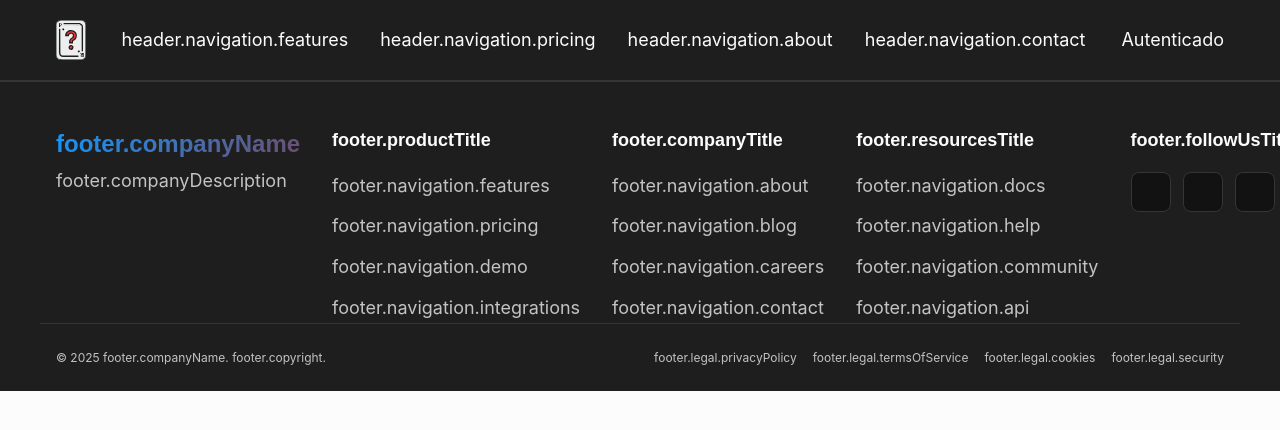
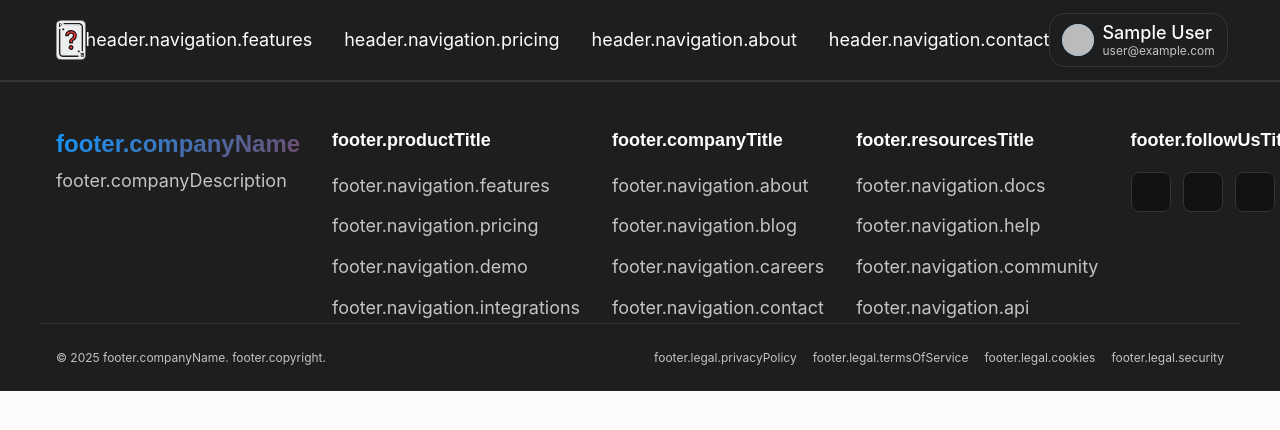
Before and after one commit to ProDrifterDK/poker-planning, a Next.js app: page /en in a window 1280 px wide. Shown: the top 430 px of the page. Built offline with nearby package versions, Linux system fonts and the light colour scheme; no server answers; the database is empty; sample sign-in values are in the browser's storage; some icons are missing; what i18next-resources-to-backend would draw is missing.

Commit message:
feat: add UserMenu component for authenticated user actions in Header

```diff
--- a/src/components/Header.tsx
+++ b/src/components/Header.tsx
@@ -9,6 +9,7 @@ import { Button } from './Button';
 import Image from 'next/image';
 import Link from 'next/link';
 import { useAuth } from '../context/authContext';
+import UserMenu from './auth/UserMenu';
 
 // Styled components using the design system
 const HeaderContainer = styled.header`
@@ -224,9 +225,7 @@ export default function Header() {
         <ActionsContainer>
           {currentUser ? (
             // Usuario autenticado
-            <div style={{ color: emotionTheme.colors.text.primary, fontSize: emotionTheme.typography.fontSizes.body }}>
-              Autenticado
-            </div>
+            <UserMenu currentUser={currentUser} />
           ) : (
             // Usuario no autenticado - vista de marketing
             <>
--- /dev/null
+++ b/src/components/auth/UserMenu.tsx
@@ -0,0 +1,247 @@
+'use client';
+
+import React, { useState } from 'react';
+import { useTranslation } from 'react-i18next';
+import { useRouter } from 'next/navigation';
+import styled from '@emotion/styled';
+import { emotionTheme } from '../../styles/theme';
+import { User } from 'firebase/auth';
+import { User as UserIcon } from 'iconoir-react';
+import Image from 'next/image';
+
+interface UserMenuProps {
+  currentUser: User;
+}
+
+const UserMenuContainer = styled.div`
+  position: relative;
+  display: flex;
+  align-items: center;
+`;
+
+const UserButton = styled.button`
+  display: flex;
+  align-items: center;
+  gap: ${emotionTheme.spacing(2)};
+  background: none;
+  border: 1px solid ${emotionTheme.colors.border.main};
+  border-radius: ${emotionTheme.borderRadius.large};
+  padding: ${emotionTheme.spacing(2)} ${emotionTheme.spacing(3)};
+  cursor: pointer;
+  transition: all 0.2s ease;
+  color: ${emotionTheme.colors.text.primary};
+
+  &:hover {
+    border-color: ${emotionTheme.colors.primary.main};
+    background-color: ${emotionTheme.colors.background.paper};
+  }
+
+  &:focus {
+    outline: 2px solid ${emotionTheme.colors.primary.main};
+    outline-offset: 2px;
+  }
+
+  @media (max-width: 768px) {
+    padding: ${emotionTheme.spacing(2)};
+    gap: ${emotionTheme.spacing(1)};
+  }
+`;
+
+const UserAvatar = styled.div`
+  width: 32px;
+  height: 32px;
+  border-radius: 50%;
+  background-color: ${emotionTheme.colors.primary.main};
+  display: flex;
+  align-items: center;
+  justify-content: center;
+  color: white;
+  font-weight: ${emotionTheme.typography.fontWeights.medium};
+  flex-shrink: 0;
+
+  @media (max-width: 768px) {
+    width: 28px;
+    height: 28px;
+  }
+`;
+
+const UserInfo = styled.div`
+  display: flex;
+  flex-direction: column;
+  align-items: flex-start;
+  text-align: left;
+
+  @media (max-width: 768px) {
+    display: none;
+  }
+`;
+
+const UserName = styled.span`
+  font-size: ${emotionTheme.typography.fontSizes.body};
+  font-weight: ${emotionTheme.typography.fontWeights.medium};
+  color: ${emotionTheme.colors.text.primary};
+  line-height: 1.2;
+`;
+
+const UserEmail = styled.span`
+  font-size: ${emotionTheme.typography.fontSizes.caption};
+  color: ${emotionTheme.colors.text.secondary};
+  line-height: 1.2;
+`;
+
+const DropdownMenu = styled.div<{ isOpen: boolean }>`
+  position: absolute;
+  top: 100%;
+  right: 0;
+  background-color: ${emotionTheme.colors.background.paper};
+  border: 1px solid ${emotionTheme.colors.border.main};
+  border-radius: ${emotionTheme.borderRadius.large};
+  box-shadow: ${emotionTheme.shadows.small};
+  min-width: 200px;
+  padding: ${emotionTheme.spacing(2)};
+  margin-top: ${emotionTheme.spacing(1)};
+  z-index: 1000;
+  opacity: ${({ isOpen }) => isOpen ? 1 : 0};
+  visibility: ${({ isOpen }) => isOpen ? 'visible' : 'hidden'};
+  transform: ${({ isOpen }) => isOpen ? 'translateY(0)' : 'translateY(-10px)'};
+  transition: all 0.2s ease;
+
+  @media (max-width: 768px) {
+    right: -${emotionTheme.spacing(2)};
+    min-width: 180px;
+  }
+`;
+
+const MenuItem = styled.button`
+  width: 100%;
+  display: flex;
+  align-items: center;
+  gap: ${emotionTheme.spacing(2)};
+  padding: ${emotionTheme.spacing(2)} ${emotionTheme.spacing(3)};
+  background: none;
+  border: none;
+  border-radius: ${emotionTheme.borderRadius.medium};
+  color: ${emotionTheme.colors.text.primary};
+  font-size: ${emotionTheme.typography.fontSizes.body};
+  font-weight: ${emotionTheme.typography.fontWeights.regular};
+  text-align: left;
+  cursor: pointer;
+  transition: all 0.2s ease;
+
+  &:hover {
+    background-color: ${emotionTheme.colors.background.default};
+    color: ${emotionTheme.colors.primary.main};
+  }
+
+  &:focus {
+    outline: 2px solid ${emotionTheme.colors.primary.main};
+    outline-offset: 2px;
+  }
+`;
+
+const MenuDivider = styled.hr`
+  border: none;
+  border-top: 1px solid ${emotionTheme.colors.border.main};
+  margin: ${emotionTheme.spacing(2)} 0;
+`;
+
+export default function UserMenu({ currentUser }: UserMenuProps) {
+  const { t, i18n } = useTranslation();
+  const router = useRouter();
+  const [isDropdownOpen, setIsDropdownOpen] = useState(false);
+
+  const toggleDropdown = () => {
+    setIsDropdownOpen(!isDropdownOpen);
+  };
+
+  const closeDropdown = () => {
+    setIsDropdownOpen(false);
+  };
+
+  const handleMenuClick = (action: string) => {
+    closeDropdown();
+
+    switch (action) {
+      case 'profile':
+        const currentLang = i18n.language || 'en';
+        router.push(`/${currentLang}/profile`);
+        break;
+      case 'settings':
+        const currentLangSettings = i18n.language || 'en';
+        router.push(`/${currentLangSettings}/settings`);
+        break;
+      case 'logout':
+        // TODO: Implement logout functionality
+        console.log('Logout clicked');
+        break;
+      default:
+        break;
+    }
+  };
+
+  const getDisplayName = () => {
+    return currentUser.displayName || currentUser.email?.split('@')[0] || 'Usuario';
+  };
+
+
+  return (
+    <UserMenuContainer>
+      <UserButton onClick={toggleDropdown} aria-label="User menu">
+        <UserAvatar>
+          {currentUser.photoURL && currentUser.photoURL !== 'guest_user' ? (
+            <Image
+              src={currentUser.photoURL}
+              alt="User avatar"
+              width={32}
+              height={32}
+              style={{ borderRadius: '50%', objectFit: 'cover' }}
+            />
+          ) : (
+            <UserIcon width={16} height={16} />
+          )}
+        </UserAvatar>
+        <UserInfo>
+          <UserName>{getDisplayName()}</UserName>
+          {currentUser.email && (
+            <UserEmail>{currentUser.email}</UserEmail>
+          )}
+        </UserInfo>
+      </UserButton>
+
+      <DropdownMenu isOpen={isDropdownOpen}>
+        <MenuItem onClick={() => handleMenuClick('profile')}>
+          {t('header.userMenu.profile', 'Perfil')}
+        </MenuItem>
+        <MenuItem onClick={() => handleMenuClick('settings')}>
+          {t('header.userMenu.settings', 'Ajustes')}
+        </MenuItem>
+        <MenuDivider />
+        <MenuItem onClick={() => handleMenuClick('logout')}>
+          {t('header.userMenu.logout', 'Cerrar sesión')}
+        </MenuItem>
+      </DropdownMenu>
+
+      {isDropdownOpen && (
+        <div
+          style={{
+            position: 'fixed',
+            top: 0,
+            left: 0,
+            right: 0,
+            bottom: 0,
+            zIndex: 999
+          }}
+          onClick={closeDropdown}
+          onKeyDown={(e) => {
+            if (e.key === 'Escape') {
+              closeDropdown();
+            }
+          }}
+          tabIndex={-1}
+          role="button"
+          aria-label="Close menu"
+        />
+      )}
+    </UserMenuContainer>
+  );
+}
```
